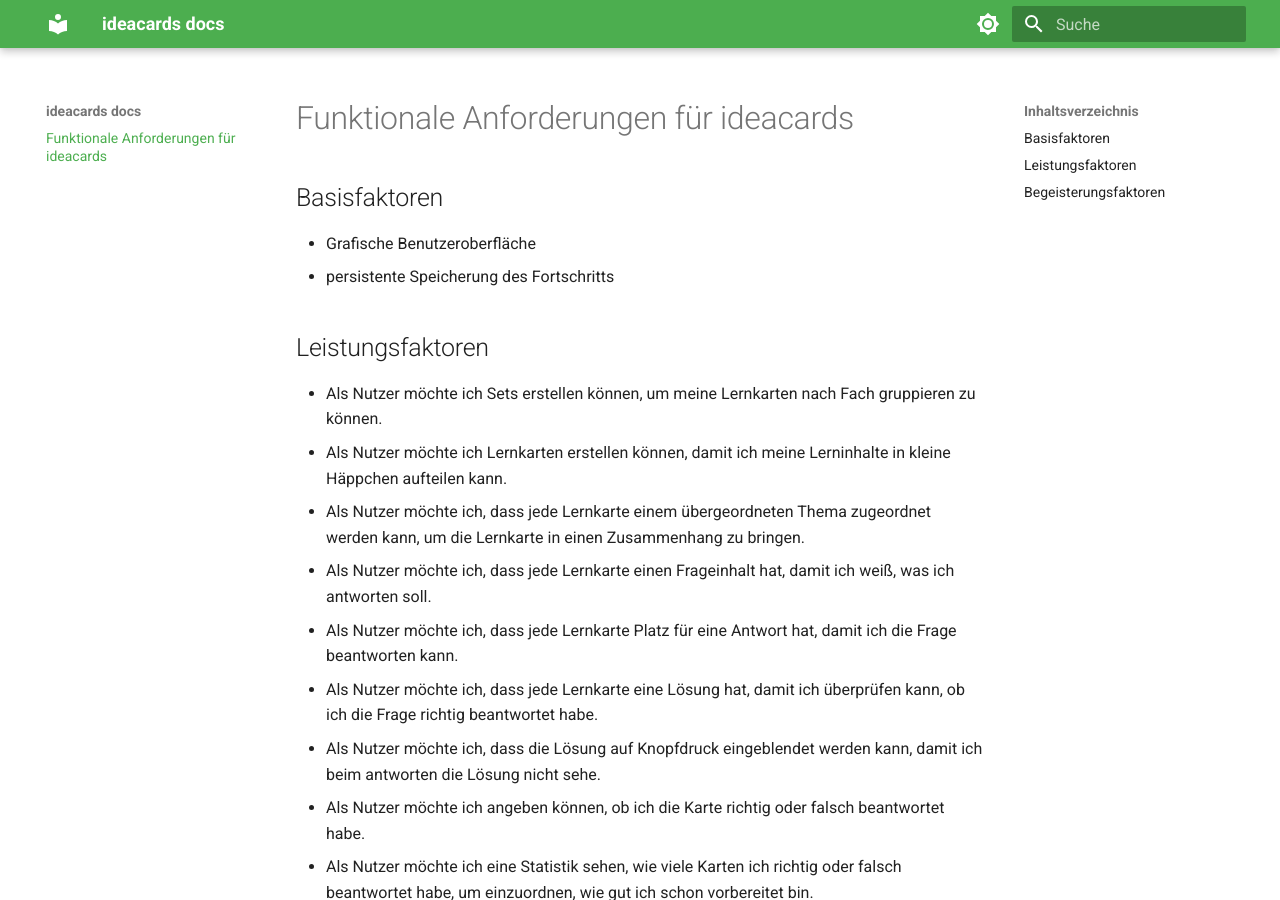
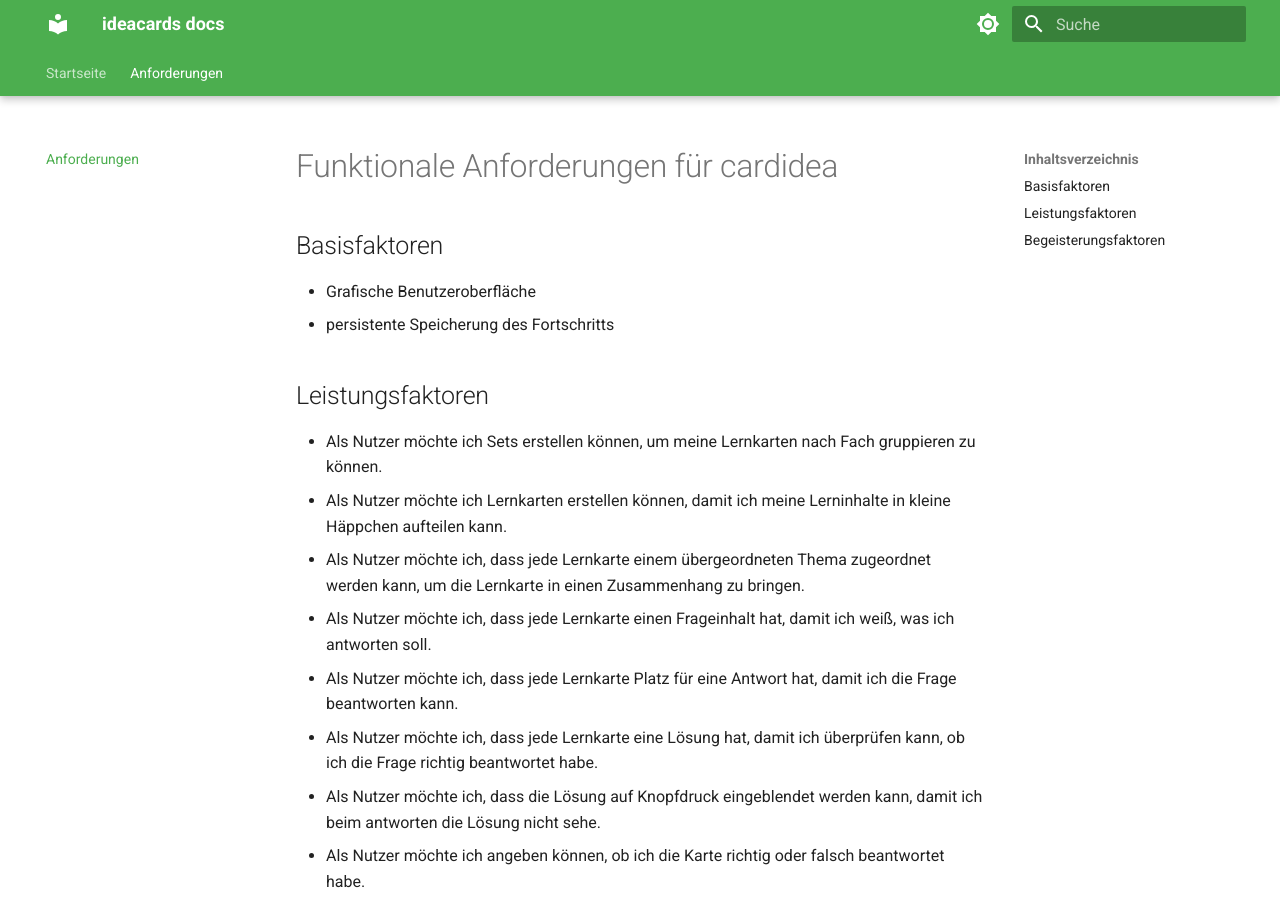
Before and after one commit to ElijahSey/CardIdea, an MkDocs documentation site: the page built from docs/docs/Anforderungen.md, in a window 1280 px wide and 900 px high. Built offline with MkDocs 1.6.1 and Material for MkDocs 9.7.7, drawn with Linux system fonts in a browser that asks for light colours.

Commit message:
adjust mkdocs

```diff
--- a/docs/docs/Anforderungen.md
+++ b/docs/docs/Anforderungen.md
@@ -1,4 +1,4 @@
-# Funktionale Anforderungen für ideacards
+# Funktionale Anforderungen für cardidea
 
 ## Basisfaktoren
 - Grafische Benutzeroberfläche
--- a/docs/mkdocs.yml
+++ b/docs/mkdocs.yml
@@ -1,10 +1,10 @@
 site_name: ideacards docs
 
 theme:
+  name: material
   language: de
-  name: material
-  features:
-    - navigation.instant
+  icon:
+    repo: simple/github
   palette:
 
     # Palette toggle for light mode
@@ -25,6 +25,24 @@
       primary: black
       accent: white
 
+  features:
+    - content.code.copy       # Kopierenbutton für Codeblöcke
+    - content.code.annotate   # Codeanmerkungen
+    - navigation.instant
+    - navigation.tracking     # die URL wird automatisch angepasst, wenn man herunterscrollt
+    - navigation.tabs         # Navigationstabs werden angezeigt
+    - navigation.tabs.sticky  # Navigationstabs bleiben dauerhaft sichtbar
+    - navigation.path
+    - navigation.indexes
+    - toc.follow              # Table of contents folgt dem Scrollen
+    - content.tooltips        # Enable tooltip functionality
+    - content.action.edit     # Bearbeiten-Button auf jeder Seite
+    - content.action.view     # Quellcode Anzeige auf jeder Seite
+    - navigation.top          # Zurück zum Seitenanfang
+
+nav:
+  - Startseite: index.md
+  - Anforderungen: Anforderungen.md
 
 markdown_extensions:
   - pymdownx.highlight:
```
Also changed, not shown: docs/docs/index.md (added, +1 -0 lines).
